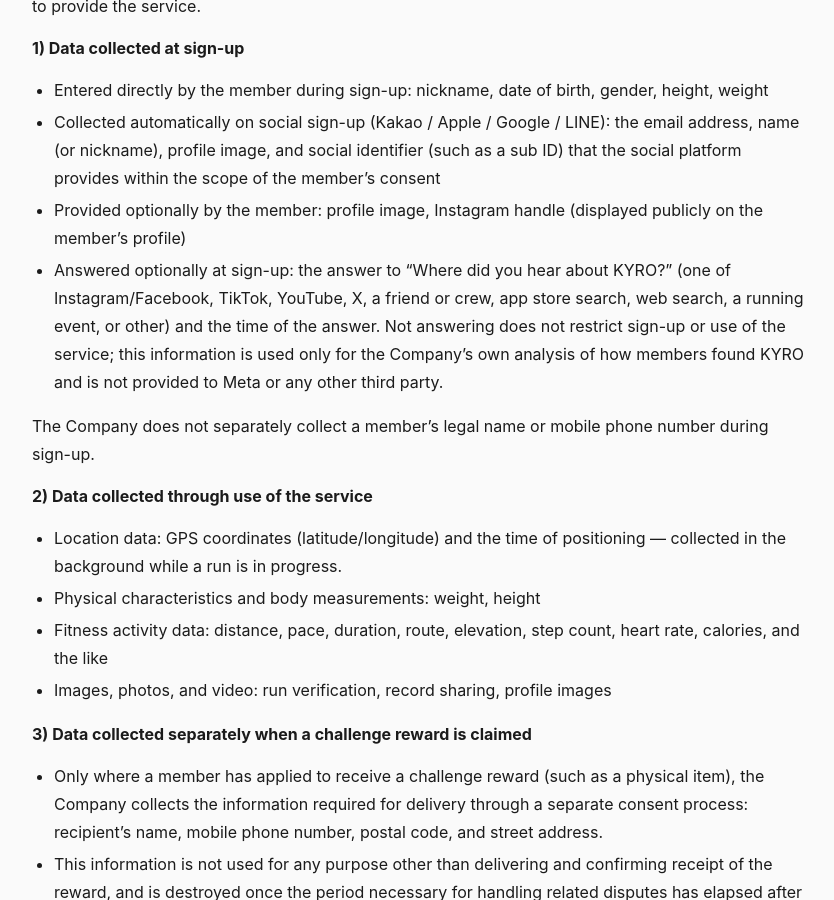
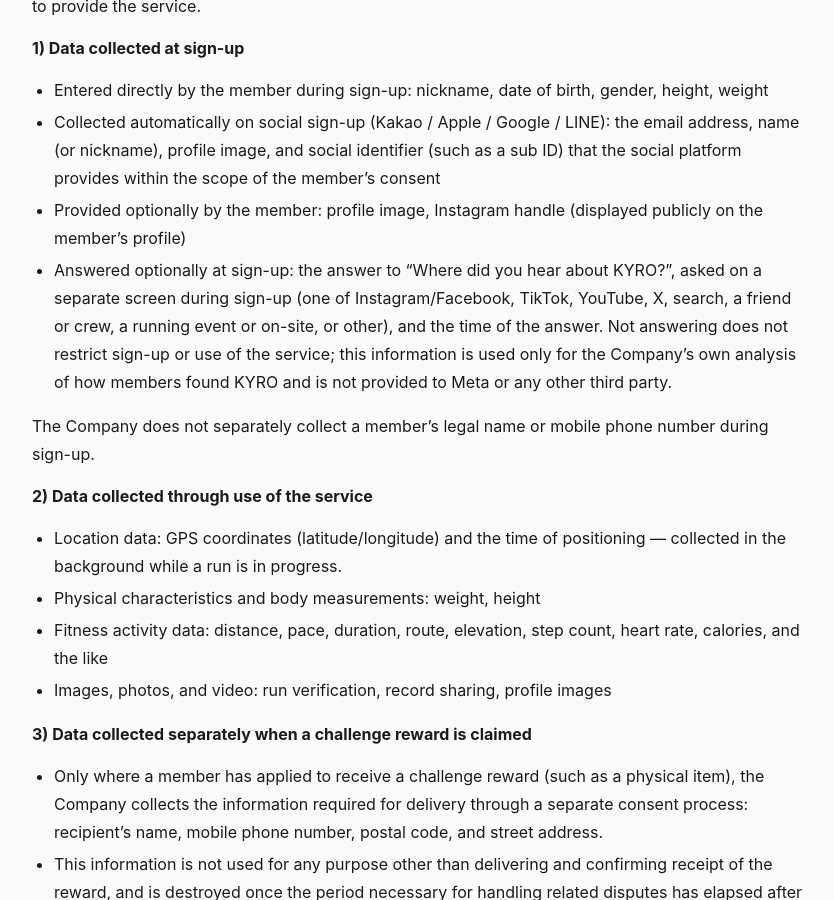
Before and after one commit to Project-KYRO/privacy-policy, a Jekyll site: the page built from index.html, in a window 1280 px wide and 900 px high, scrolled down 1061 px. Shown: the whole window, without its empty margins (222-1056 px from the left). Built offline with Jekyll 4.4.1, drawn with Linux system fonts in a browser that asks for light colours.

Commit message:
docs(policy): 유입 경로 질문 — 별도 화면, 선택지 8개(검색 통합)
「KYRO를 어디서 알게 됐나요?」가 가입 과정의 별도 선택 화면이 됐다.
선택지는 9개에서 8개로 줄었다. 앱 스토어 검색과 웹 검색을 「검색」 하나로
합쳤다. 순서는 Instagram·Facebook / TikTok / YouTube / X / 검색 / 친구·크루 /
러닝 대회·현장 / 기타다. §2-1(한/영)을 맞췄다.

Co-Authored-By: Claude Opus 5.5 <noreply@anthropic.com>

```diff
--- a/en.md
+++ b/en.md
@@ -17,7 +17,7 @@ The Company collects the minimum personal data necessary from among the followin
 - Entered directly by the member during sign-up: nickname, date of birth, gender, height, weight
 - Collected automatically on social sign-up (Kakao / Apple / Google / LINE): the email address, name (or nickname), profile image, and social identifier (such as a sub ID) that the social platform provides within the scope of the member's consent
 - Provided optionally by the member: profile image, Instagram handle (displayed publicly on the member's profile)
-- Answered optionally at sign-up: the answer to "Where did you hear about KYRO?" (one of Instagram/Facebook, TikTok, YouTube, X, a friend or crew, app store search, web search, a running event, or other) and the time of the answer. Not answering does not restrict sign-up or use of the service; this information is used only for the Company's own analysis of how members found KYRO and is not provided to Meta or any other third party.
+- Answered optionally at sign-up: the answer to "Where did you hear about KYRO?", asked on a separate screen during sign-up (one of Instagram/Facebook, TikTok, YouTube, X, search, a friend or crew, a running event or on-site, or other), and the time of the answer. Not answering does not restrict sign-up or use of the service; this information is used only for the Company's own analysis of how members found KYRO and is not provided to Meta or any other third party.
 
 The Company does not separately collect a member's legal name or mobile phone number during sign-up.
 
```
Also changed, not shown: README.md.
